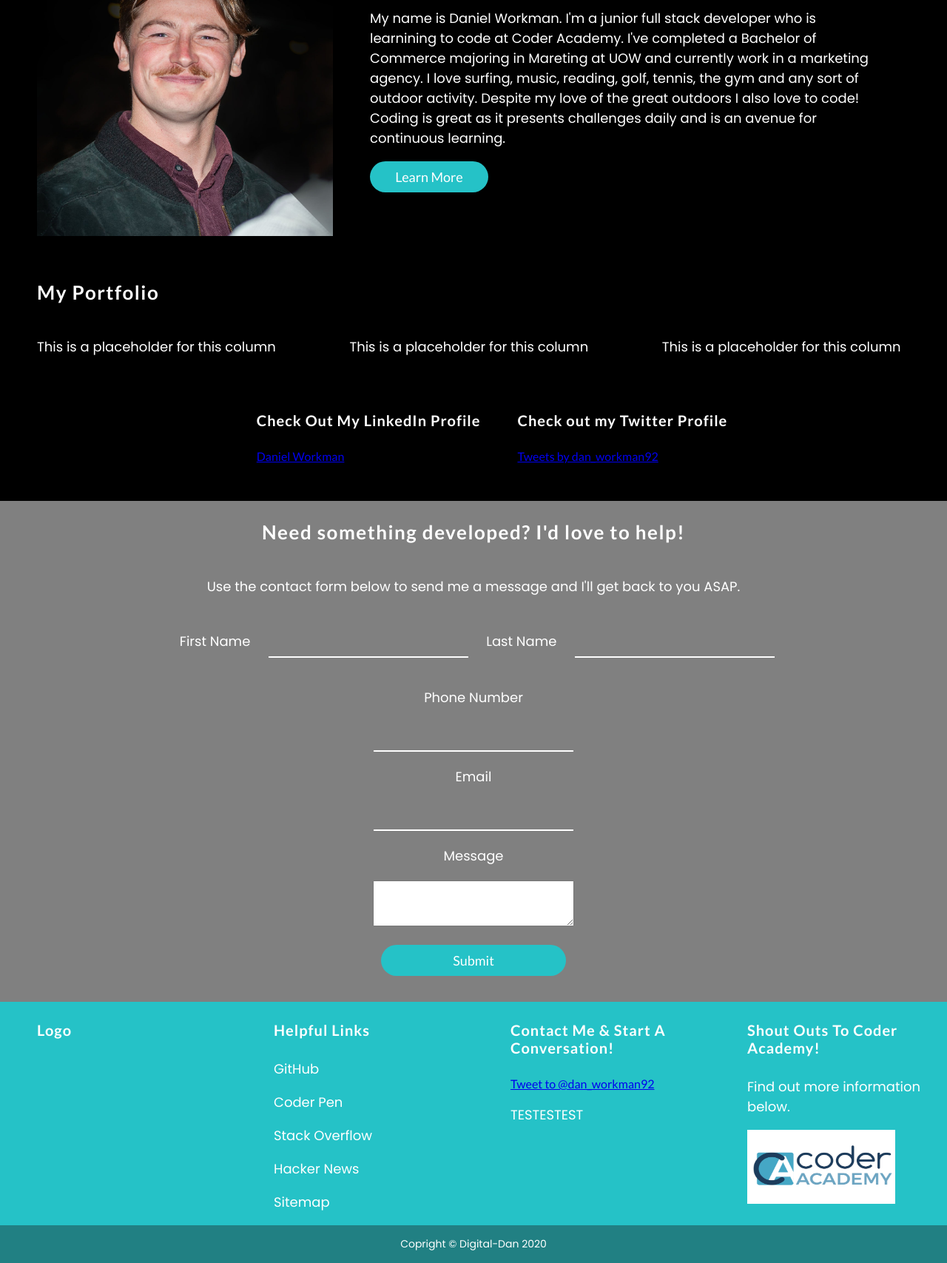
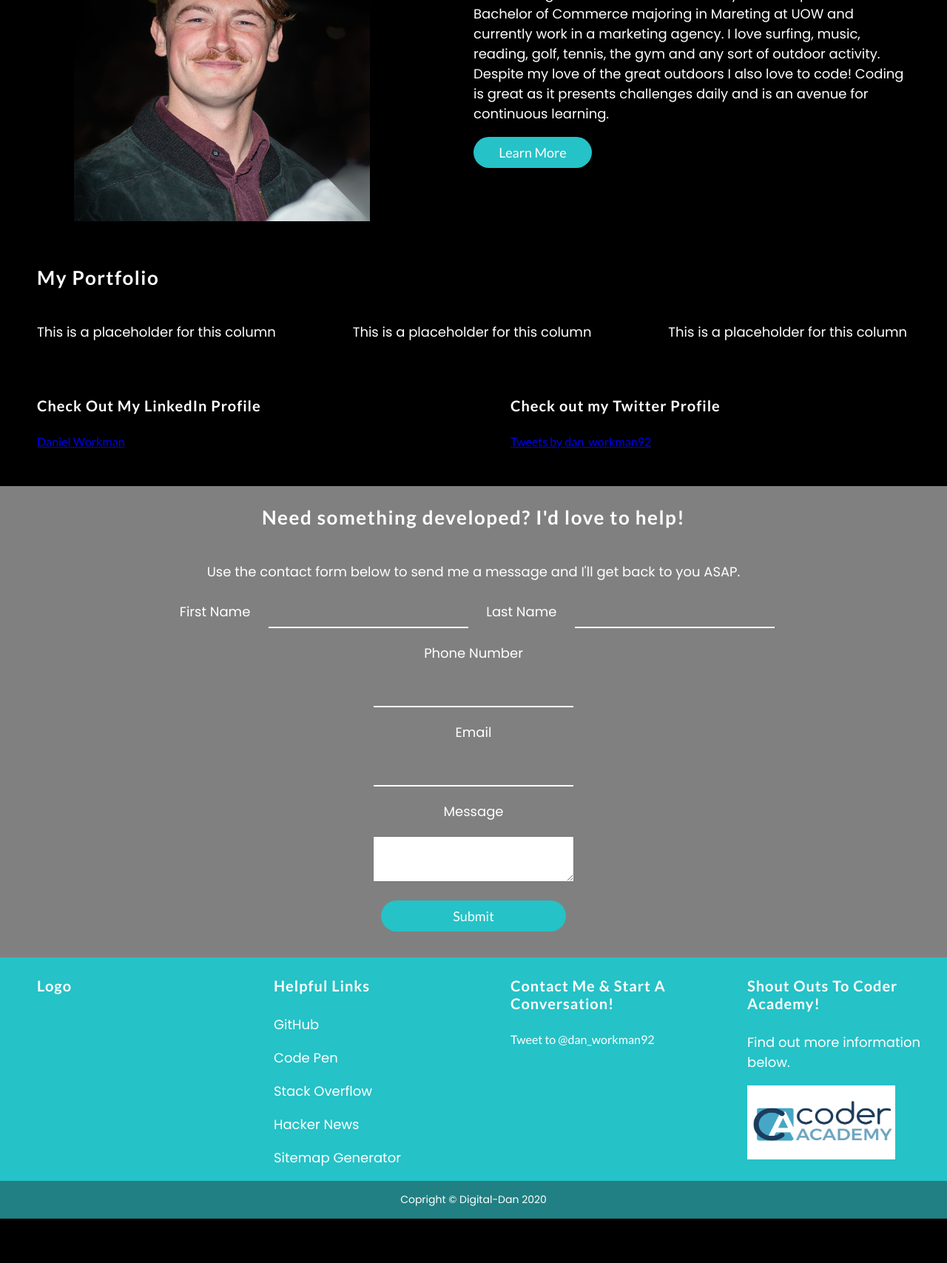
Before and after one commit to dwbra/Digital-Dan, a plain HTML site: page src/index.html in a window 1280 px wide. Shown: the part 306-2013 px from the top of the page at 74% size. After the commit the page ends 1953 px from the top, so only its background shows below. Drawn offline with Linux system fonts and the light colour scheme.

Commit message:
homepage mobile optimisation in progress

```diff
--- a/src/css/style.scss
+++ b/src/css/style.scss
@@ -153,15 +153,15 @@ button {
     color: black;
 }
 
-.column2 {
-    float: left;
-    width: 33.3%;
-    padding-top: 40px;
-    padding-left: 200px;
-    background-image: url(https://cdn.lynda.com/course/424947/424947-637260802118087572-16x9.jpg);
-    background-position: center;
-    background-size: cover;
-}
+// .column2 {
+//     float: left;
+//     width: 33.3%;
+//     padding-top: 40px;
+//     padding-left: 200px;
+//     background-image: url(https://cdn.lynda.com/course/424947/424947-637260802118087572-16x9.jpg);
+//     background-position: center;
+//     background-size: cover;
+// }
 
 // .navigation {
 //     background-color: $primary-color,;
@@ -177,6 +177,9 @@ button {
     display: flex;
     justify-content: flex-end;
     padding-right: 100px;
+    a {
+        color: white;
+    }
 }
 
 // .social-img {
@@ -269,20 +272,23 @@ button {
 }
 
 #introtext {
-    margin-right: 100px;
+    margin-right: 50px;
 }
 /* Mobile Phone Screen Size */
 
 @media only screen and (max-width: 768px) {
-    body {
-        display: block;
-        overflow: hidden;
-    }
     .social {
         display: none;
     }
     #logotext {
         display: none;
+  }
+  .contact {
+      padding: 25px;
+  }
+  #headshot {
+      height: 150px;
+      width: 150px;
   }
 }
 
@@ -290,16 +296,15 @@ button {
 
   .grid-container {
     display: grid;
-    grid-template-columns: auto auto;
-    grid-template-rows: auto, auto;
+    grid-template-columns: repeat(auto-fit, minmax(240px, 1fr));
     background-color: black;
   }
 
-  .grid-item {
-    text-align: left;
-    padding-left: 50px;
-    padding-top: 60px;
-  }
+//   .grid-item {
+//     text-align: left;
+//     padding-left: 50px;
+//     padding-top: 60px;
+//   }
 
   .navgrid {
       display: grid;
@@ -321,8 +326,7 @@ button {
 
 .grid-portfolio {
     display: grid;
-    grid-template-columns: 33% 33% 33%;
-    grid-template-rows: auto;
+    grid-template-columns: repeat(auto-fit, minmax(240px, 1fr));
     background-color: black;
   }
 
@@ -333,8 +337,7 @@ button {
 
   .grid-1c {
     display: grid;
-    grid-template-columns: auto;
-    grid-template-rows: auto;
+    grid-template-columns: repeat(auto-fit, minmax(240px, 1fr));
     background-color: black;
     margin-top: 30px;
   }
@@ -348,8 +351,8 @@ button {
 //   }
 
 .grid-social {
-    display: flex;
-    justify-content: center;
+    display: grid;
+    grid-template-columns: repeat(auto-fit, minmax(240px, 1fr));
     background-color: black;
     margin-bottom: 50px;
     margin-top: 30px;
@@ -357,9 +360,15 @@ button {
 
   .grid-footer {
     display: grid;
-    grid-template-columns: 25% 25% 25% 25%;
-    grid-template-rows: auto;
+    grid-template-columns: repeat(auto-fit, minmax(240px, 1fr));
     background-color: $primary-color;
+    a {
+        color: white;
+        text-decoration: none;
+    }
+    a:hover {
+        color: black;
+    }
   }
 
   .grid-4c {
@@ -417,8 +426,8 @@ button {
       }
   }
 
-  .leftrightgoodnight {
-      float: left;
-      margin-bottom: 20px;
-      margin-top: 20px;
-  }
+//   .leftrightgoodnight {
+//       float: left;
+//       margin-bottom: 20px;
+//       margin-top: 20px;
+//   }
--- a/src/index.html
+++ b/src/index.html
@@ -24,11 +24,11 @@
     <body>
         <header>
         <div class="social">
-            <p style="margin-right: 165px;">Trusted Software Development From Sydney, Australia</p>
+            <p style="margin-right: 180px;">Trusted Software Development From Sydney, Australia</p>
             <p>HTML | CSS | Javascript</p>
             <ul>
-            <span class="iconify" data-icon="fa-brands:twitter-square" data-inline="false"></span>
-            <span class="iconify" data-icon="ant-design:linkedin-outlined" data-inline="false"></span>
+            <a href="https://twitter.com/dan_workman92"><span class="iconify" data-icon="fa-brands:twitter-square" data-inline="false"></span></a>
+            <a href="https://www.linkedin.com/in/danielworkman1/"><span class="iconify" data-icon="ant-design:linkedin-outlined" data-inline="false"></span></a>
             </ul>
     </div>
         <div class="navgrid">
@@ -118,16 +118,15 @@
                       </div>
                       <div class="grid-4c">
                           <h4>Helpful Links</h4>
-                              <p>GitHub</p>
-                              <p>Coder Pen</p>
-                              <p>Stack Overflow</p>
-                              <p>Hacker News</p>
-                              <p>Sitemap</p>
+                          <a href="https://github.com/dwbra"><p>GitHub</p></a>
+                          <a href="https://codepen.io/your-work"><p>Code Pen</p></a>
+                          <a href="https://stackoverflow.com/"><p>Stack Overflow</p></a>
+                          <a href="https://news.ycombinator.com/"><p>Hacker News</p></a>
+                          <a href="https://www.xml-sitemaps.com/"><p>Sitemap Generator</p></a>
                       </div>
                       <div class="grid-4c">
                           <h4>Contact Me & Start A Conversation!</h4>
                             <a href="https://twitter.com/intent/tweet?screen_name=dan_workman92&ref_src=twsrc%5Etfw" class="twitter-mention-button" data-show-count="false">Tweet to @dan_workman92</a><script async src="https://platform.twitter.com/widgets.js" charset="utf-8"></script>
-                            <p>TESTESTEST</p>
                       </div>
                       <div class="grid-4c">
                           <h4>Shout Outs To Coder Academy!</h4>
```
Also changed, not shown: src/css/style.css, 1 other file.
